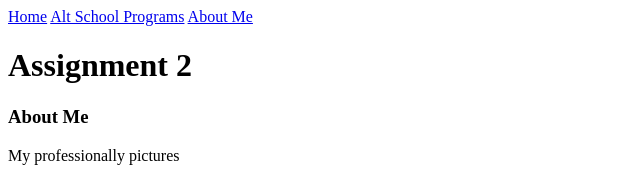
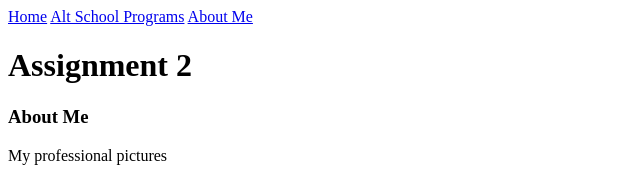
Before and after one commit to njokuchumaraoke/html_assignment_repo, a plain HTML site: page media.html in a window 1280 px wide. Shown: the top 178 px of the page, 0-640 px from the left. Drawn offline with Linux system fonts and the light colour scheme.

Commit message:
"corrected spelling from professionally to professional"

```diff
--- a/media.html
+++ b/media.html
@@ -19,7 +19,7 @@
     <h3>About Me</h3>
 
     <!-- picture -->
-    <p>My professionally pictures</p>
+    <p>My professional pictures</p>
     <picture>
       <source
         srcset="./assets/pictures/Chumaraoke Daniel Njoku_Personal Picture2 - reduced.jpg"
```
